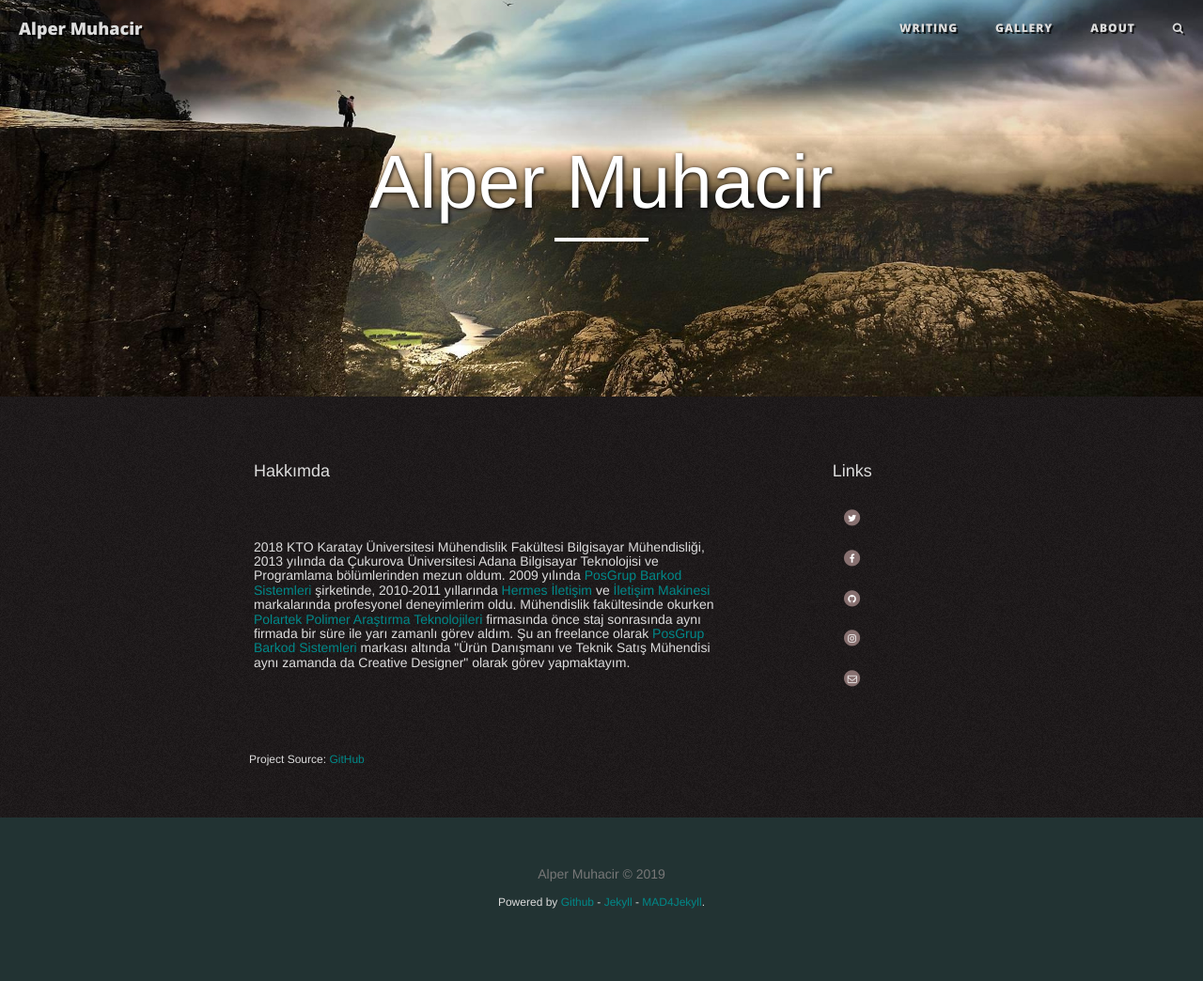
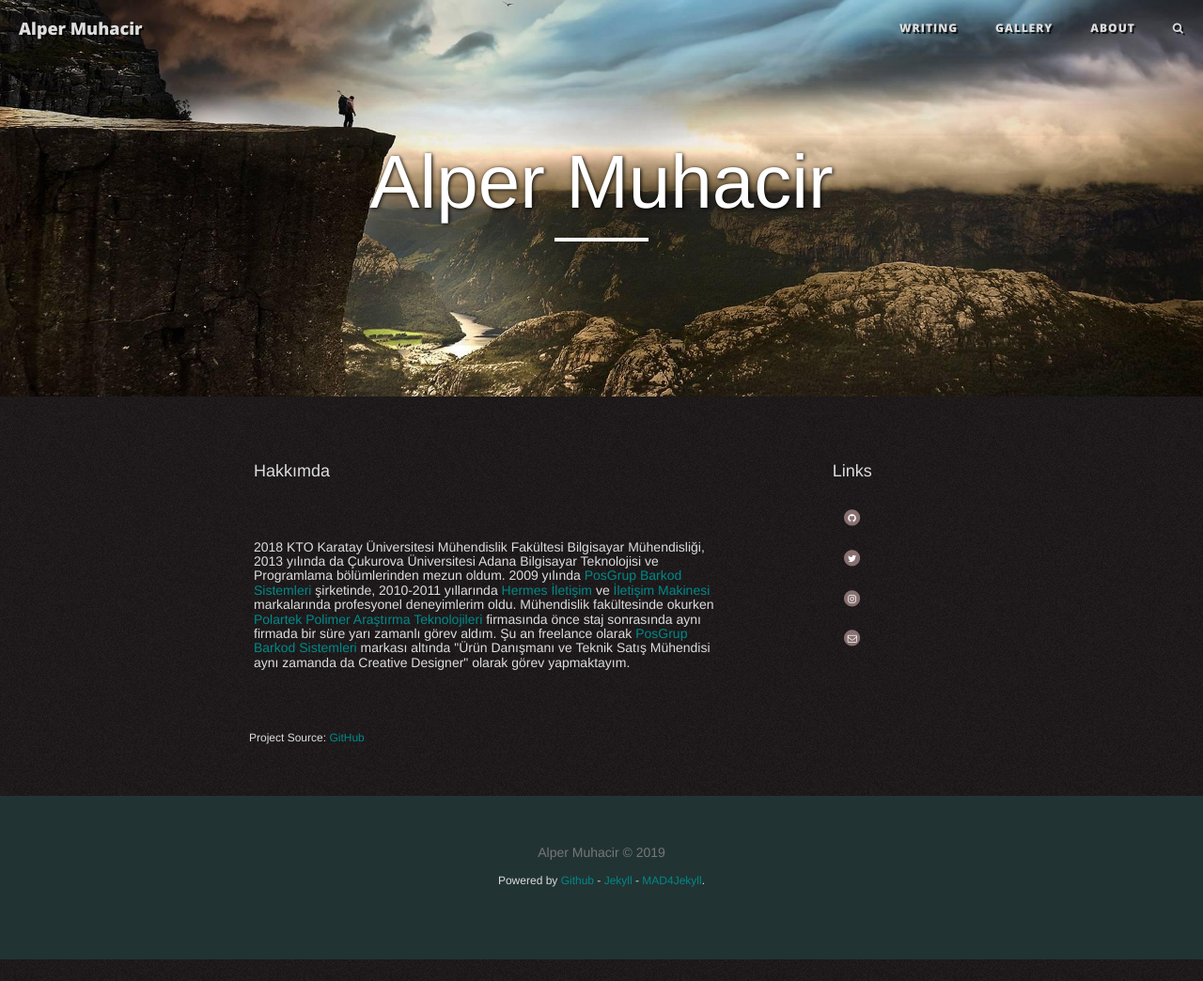
Before and after one commit to naimalpermuhacir/naimalpermuhacir.github.io, a Jekyll site: the page built from pages/index.html, in a window 1280 px wide and 1044 px high. Shown: the whole window at 94% size. Built offline with Jekyll 4.4.1, drawn with Linux system fonts in a browser that asks for light colours; nearby versions of some CDN libraries.

Commit message:
home~links

```diff
--- a/_includes/links.html
+++ b/_includes/links.html
@@ -1,9 +1,22 @@
 
   <ul class="faul">
 <p class="lead"><h4>Links</h4></p>
+
+{% if site.github_username %}
+<li>
+   <a href="https://github.com/{{ site.github_username }}" data-toggle="tooltip" title="Github" style="
+color:#877070;font-size:.25em;text-decoration:none;">
+      <span class="fa-stack fa-lg">
+         <i class="fa fa-circle fa-stack-2x"></i>
+         <i class="fa fa-github fa-stack-1x fa-inverse"></i>
+      </span>
+   </a>
+</li>
+{% endif %}
+
                       {% if site.twitter_username %}
                     <li>
- <a href="https://twitter.com/{{ site.twitter_username }}"  data-toggle="tooltip" title="Twiiter" style="
+ <a href="https://twitter.com/{{ site.twitter_username }}"  data-toggle="tooltip" title="Twitter" style="
 color:#877070;font-size:.25em;text-decoration:none;">
        <span class="fa-stack fa-lg">
            <i class="fa fa-circle fa-stack-2x"></i>
@@ -14,7 +27,7 @@ color:#877070;font-size:.25em;text-decoration:none;">
                     {% endif %}
 
 
-                    {% if site.facebook_username %}
+                    <!-- {% if site.facebook_username %}
                     <li>
                         <a href="https://www.facebook.com/{{ site.facebook_username }}" data-toggle="tooltip" title="Facebook" style="
 color:#877070;font-size:.25em;text-decoration:none;">
@@ -23,21 +36,10 @@ color:#877070;font-size:.25em;text-decoration:none;">
             <i class="fa fa-facebook fa-stack-1x fa-inverse"></i>
                      </span>
                         </a>
+                    </li>
+                    {% endif %} -->
 
-                    </li>
-                    {% endif %}
 
-                    {% if site.github_username %}
-                    <li>
-   <a href="https://github.com/{{ site.github_username }}" data-toggle="tooltip" title="Github" style="
-color:#877070;font-size:.25em;text-decoration:none;">
-         <span class="fa-stack fa-lg">
-            <i class="fa fa-circle fa-stack-2x"></i>
-              <i class="fa fa-github fa-stack-1x fa-inverse"></i>
-                     </span>
-                        </a>
-                    </li>
-                   {% endif %}
 
 {% if site.instagram_username %}
                     <li>
@@ -51,7 +53,7 @@ color:#877070;font-size:.25em;text-decoration:none;">
                     </li>
                    {% endif %}
 
-{% if site.flickr_username %}
+<!-- {% if site.flickr_username %}
                     <li>
    <a href="https://flickr.com/photos/{{ site.flickr_username }}" data-toggle="tooltip" title="Flickr" style="
 color:#877070;font-size:.25em;text-decoration:none;">
@@ -61,9 +63,9 @@ color:#877070;font-size:.25em;text-decoration:none;">
                      </span>
                         </a>
                     </li>
-                   {% endif %}
+                   {% endif %} -->
 
-{% if site.500px_username %}
+<!-- {% if site.500px_username %}
                     <li>
    <a href="https://500px.com/{{ site.500px_username }}" data-toggle="tooltip" title="500px" style="
 color:#877070;font-size:.25em;text-decoration:none;">
@@ -73,9 +75,9 @@ color:#877070;font-size:.25em;text-decoration:none;">
                      </span>
                         </a>
                     </li>
-                   {% endif %}
+                   {% endif %} -->
 
-{% if site.deviantart_username %}
+<!-- {% if site.deviantart_username %}
                     <li>
    <a href="http://{{ site.deviantart_username }}.deviantart.com" data-toggle="tooltip" title="Deviantart" style="
 color:#877070;font-size:.25em;text-decoration:none;">
@@ -85,11 +87,11 @@ color:#877070;font-size:.25em;text-decoration:none;">
                      </span>
                         </a>
                     </li>
-                   {% endif %}
+                   {% endif %} -->
 
 
      <li>
-    <a href="mailto:mad@ness.com" data-toggle="tooltip" target="_blank" title="Email" style="
+    <a href="mailto:alpermuhacir@outlook.com" data-toggle="tooltip" target="_blank" title="Email" style="
 color:#877070;font-size:.25em;text-decoration:none;">
       <span class="fa-stack fa-lg">
             <i class="fa fa-circle fa-stack-2x"></i>
--- a/pages/index.html
+++ b/pages/index.html
@@ -66,7 +66,7 @@ permalink: ./index.html
     </a> ve <a href="https://iletisimmakinesi.com"> İletişim Makinesi</a>
     markalarında profesyonel deneyimlerim oldu. Mühendislik fakültesinde okurken
     <a href="http://polartek.com.tr">Polartek Polimer Araştırma Teknolojileri</a>
-    firmasında önce staj sonrasında aynı firmada bir süre ile yarı zamanlı görev aldım.
+    firmasında önce staj sonrasında aynı firmada bir süre yarı zamanlı görev aldım.
     Şu an freelance olarak <a href="http://posgrup.com">PosGrup Barkod Sistemleri</a> markası altında
     "Ürün Danışmanı ve Teknik Satış Mühendisi aynı zamanda da Creative Designer" olarak görev yapmaktayım.
   </h4>
```
